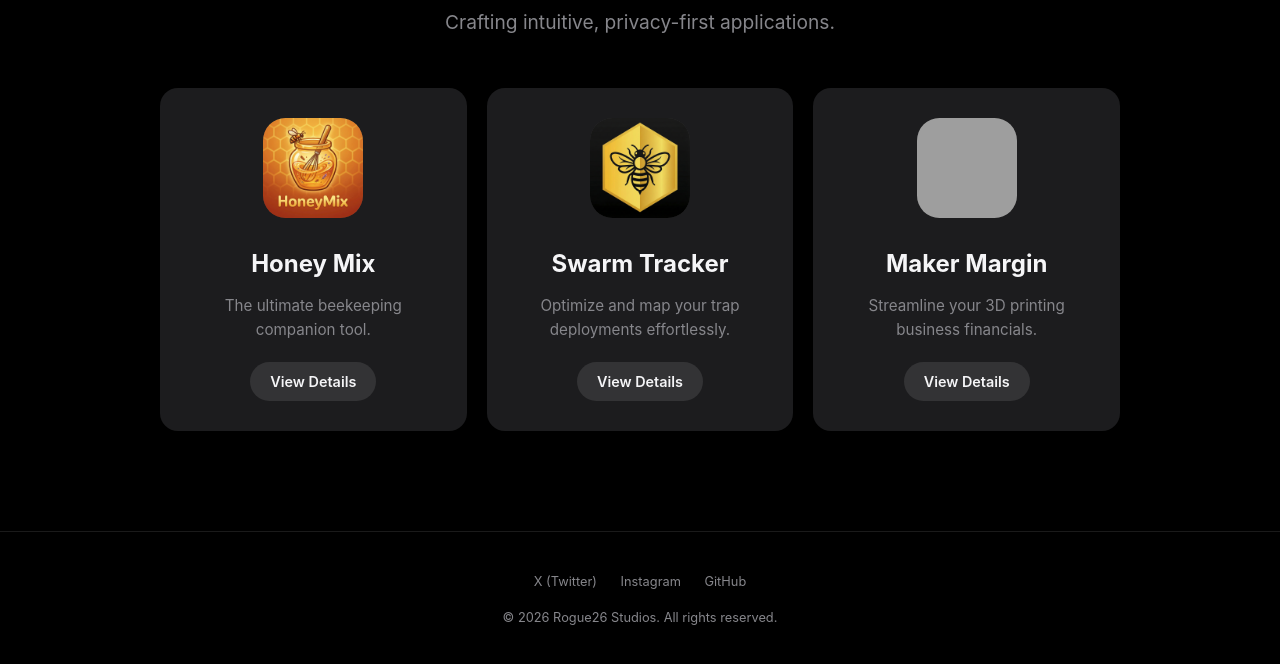
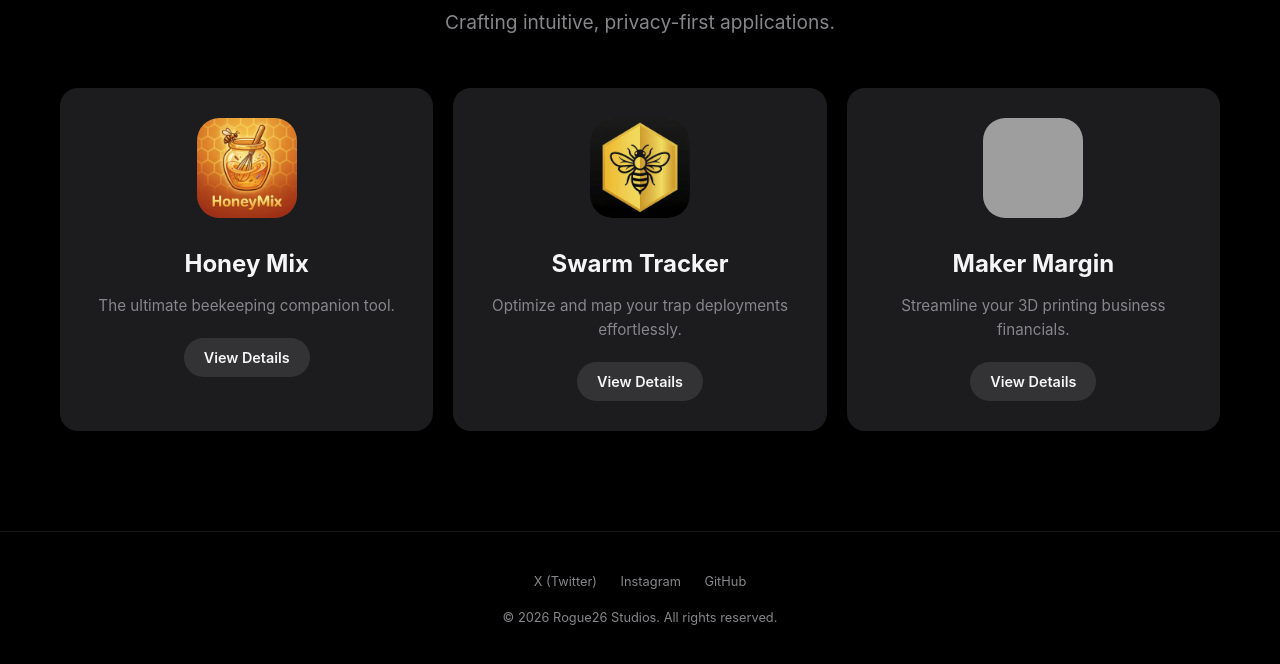
Before and after one commit to Brian-Jackson/Brian-Jackson.github.io, a plain HTML site: page index.html in a window 1280 px wide. Shown: the part 180-844 px from the top of the page. Drawn offline with Linux system fonts and the light colour scheme; grey boxes are pictures that could not be loaded.

Commit message:
Widen container max-width to 1200px
Increased max-width of the container to accommodate more content.

```diff
--- a/styles.css
+++ b/styles.css
@@ -62,9 +62,9 @@ nav {
 
 /* Typography & Layout */
 .container {
-    max-width: 1000px;
+    max-width: 1200px; /* Widened to fit 4 screenshots */
     margin: 0 auto;
-    padding: 100px 20px 40px; /* Top padding clears the fixed nav */
+    padding: 100px 20px 40px;
 }
 
 h1 {
```
